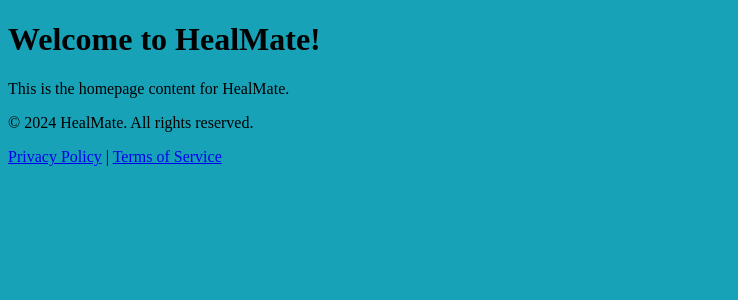
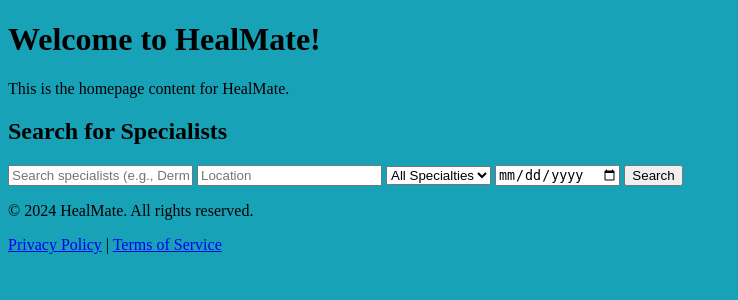
Before and after one commit to easybulb/healmate, a Django app: template templates/index.html in a window 1280 px wide. Shown: the part 160-460 px from the top of the page, without its empty margins (0-738 px from the left). Run offline with Django 4.2, Linux system fonts and the light colour scheme; the template is opened without the code that fills it, so the values that code supplies are empty.

Commit message:
add search form to home - index.html

```diff
--- a/templates/index.html
+++ b/templates/index.html
@@ -5,4 +5,20 @@
 {% block content %}
     <h1>Welcome to HealMate!</h1>
     <p>This is the homepage content for HealMate.</p>
+
+    <section>
+        <h2>Search for Specialists</h2>
+        <form method="GET" action="{% url 'search_specialists' %}">
+            <input type="text" name="q" placeholder="Search specialists (e.g., Dermatologist, Psychologist)">
+            <input type="text" name="location" placeholder="Location">
+            <select name="specialty">
+                <option value="">All Specialties</option>
+                {% for specialty in specialties %}
+                <option value="{{ specialty.name }}">{{ specialty.name }}</option>
+                {% endfor %}
+            </select>
+            <input type="date" name="available_date">
+            <button type="submit">Search</button>
+        </form>
+    </section>
 {% endblock %}
```
